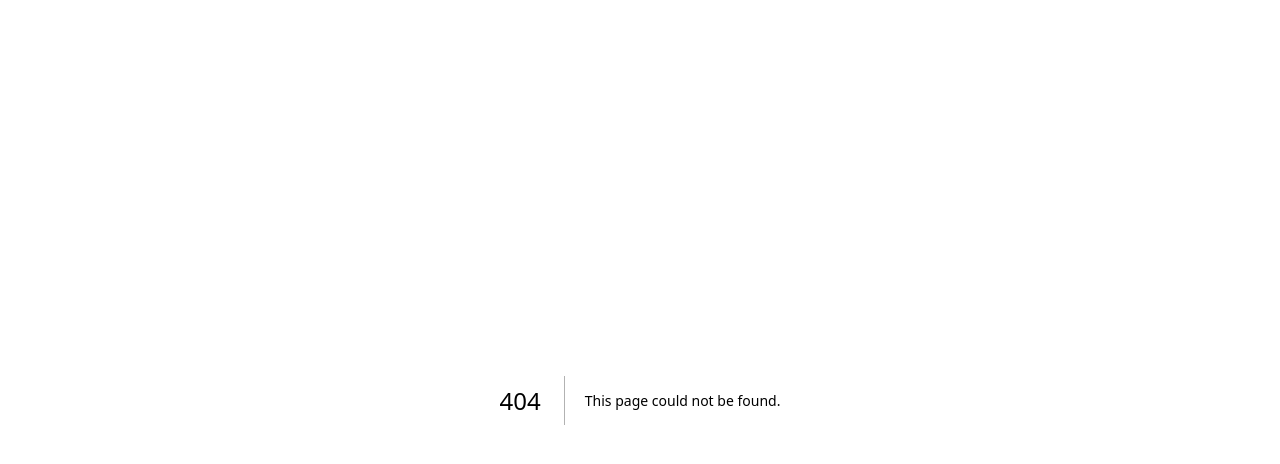
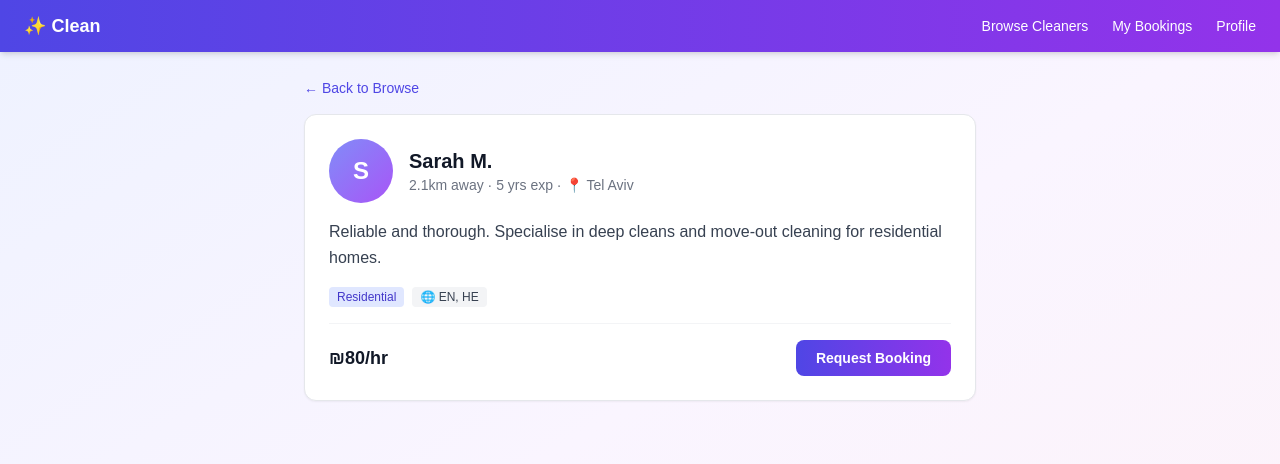
Before and after one commit to yasminshapochkin/CLEAN, a Next.js app: page /cleaners/1 in a window 1280 px wide. Before the commit this address had no page. Shown: the top 464 px of the page. Built offline with nearby package versions, Linux system fonts and the light colour scheme.

Commit message:
feat: add cleaner profile page linked from View Profile

```diff
--- a/app/(customer)/browse/page.tsx
+++ b/app/(customer)/browse/page.tsx
@@ -3,16 +3,7 @@ import Link from 'next/link'
 import { FilterBar } from './FilterBar'
 import { CleanerCard } from './CleanerCard'
 import { filterByLocation, sortCleaners } from '@/lib/cleanerSearch'
-import type { CleanerResult } from '@/lib/types/cleaner'
-
-const MOCK_CLEANERS: CleanerResult[] = [
-  { id: '1', full_name: 'Sarah M.', avatar_url: null, bio: 'Reliable and thorough. Specialise in deep cleans and move-out cleaning for residential homes.', service_types: ['residential'], hourly_rate: 80, years_experience: 5, languages: ['EN', 'HE'], distance_km: 2.1, area: 'Tel Aviv' },
-  { id: '2', full_name: 'David K.', avatar_url: null, bio: 'Expert in office and retail space cleaning. Fully insured and available on short notice.', service_types: ['commercial'], hourly_rate: 95, years_experience: 8, languages: ['EN', 'AR'], distance_km: 4.7, area: 'Haifa' },
-  { id: '3', full_name: 'Lena R.', avatar_url: null, bio: 'Friendly and detail-oriented. Available most weekdays. Eco-friendly products on request.', service_types: ['residential', 'commercial'], hourly_rate: 70, years_experience: 3, languages: ['RU', 'HE'], distance_km: 1.3, area: 'Tel Aviv' },
-  { id: '4', full_name: 'Moshe T.', avatar_url: null, bio: 'Professional cleaner with a focus on post-construction and deep cleaning services.', service_types: ['residential'], hourly_rate: 85, years_experience: 6, languages: ['HE'], distance_km: 3.5, area: 'Ramat Gan' },
-  { id: '5', full_name: 'Anna P.', avatar_url: null, bio: 'Experienced in both homes and small offices. References available upon request.', service_types: ['residential', 'commercial'], hourly_rate: 75, years_experience: 4, languages: ['RU', 'EN'], distance_km: 0.8, area: 'Tel Aviv' },
-  { id: '6', full_name: 'Yosef B.', avatar_url: null, bio: 'Specialise in large commercial spaces. Background-checked and professionally trained.', service_types: ['commercial'], hourly_rate: 100, years_experience: 10, languages: ['HE', 'EN'], distance_km: 6.2, area: 'Herzliya' },
-]
+import { MOCK_CLEANERS } from '@/lib/mockData/cleaners'
 
 type Props = {
   searchParams: { days?: string; timeOfDay?: string; type?: string; location?: string; sort?: string }
--- /dev/null
+++ b/app/(customer)/cleaners/[id]/CleanerProfile.tsx
@@ -0,0 +1,68 @@
+'use client'
+import Link from 'next/link'
+import type { CleanerResult } from '@/lib/types/cleaner'
+
+const SERVICE_BADGE: Record<string, string> = {
+  residential: 'bg-indigo-100 text-indigo-700',
+  commercial: 'bg-green-100 text-green-700',
+}
+
+export function CleanerProfile({ cleaner }: { cleaner: CleanerResult }) {
+  const initial = cleaner.full_name.charAt(0).toUpperCase()
+
+  return (
+    <div className="max-w-2xl mx-auto">
+      <Link href="/browse" className="text-sm text-indigo-600 hover:underline mb-4 inline-block">
+        ← Back to Browse
+      </Link>
+
+      <div className="bg-white rounded-xl p-6 shadow-sm border border-gray-200">
+        <div className="flex items-center gap-4 mb-4">
+          {cleaner.avatar_url ? (
+            <img
+              src={cleaner.avatar_url}
+              alt={cleaner.full_name}
+              className="w-16 h-16 rounded-full object-cover"
+            />
+          ) : (
+            <div className="w-16 h-16 rounded-full bg-gradient-to-br from-indigo-400 to-purple-500 flex items-center justify-center font-bold text-white text-2xl">
+              {initial}
+            </div>
+          )}
+          <div>
+            <h1 className="text-xl font-bold text-gray-900">{cleaner.full_name}</h1>
+            <p className="text-sm text-gray-500">
+              {cleaner.distance_km.toFixed(1)}km away · {cleaner.years_experience} yrs exp
+              {cleaner.area && <> · 📍 {cleaner.area}</>}
+            </p>
+          </div>
+        </div>
+
+        <p className="text-gray-700 leading-relaxed mb-4">{cleaner.bio}</p>
+
+        <div className="flex gap-2 flex-wrap mb-4">
+          {cleaner.service_types.map(type => (
+            <span key={type} className={`text-xs px-2 py-0.5 rounded font-medium ${SERVICE_BADGE[type] ?? 'bg-gray-100 text-gray-700'}`}>
+              {type.charAt(0).toUpperCase() + type.slice(1)}
+            </span>
+          ))}
+          {cleaner.languages.length > 0 && (
+            <span className="text-xs px-2 py-0.5 rounded bg-gray-100 text-gray-700">
+              🌐 {cleaner.languages.join(', ')}
+            </span>
+          )}
+        </div>
+
+        <div className="flex justify-between items-center pt-4 border-t border-gray-100">
+          <span className="text-lg font-bold text-gray-900">₪{cleaner.hourly_rate}/hr</span>
+          <button
+            type="button"
+            className="bg-gradient-to-r from-indigo-600 to-purple-600 hover:from-indigo-700 hover:to-purple-700 text-white px-5 py-2 rounded-lg text-sm font-semibold transition-colors"
+          >
+            Request Booking
+          </button>
+        </div>
+      </div>
+    </div>
+  )
+}
--- /dev/null
+++ b/app/(customer)/cleaners/[id]/page.tsx
@@ -0,0 +1,32 @@
+// PREVIEW MOCK — remove auth + inject fake data for visual testing. Revert before merging.
+import { notFound } from 'next/navigation'
+import Link from 'next/link'
+import { CleanerProfile } from './CleanerProfile'
+import { MOCK_CLEANERS } from '@/lib/mockData/cleaners'
+
+type Props = {
+  params: { id: string }
+}
+
+export default async function CleanerProfilePage({ params }: Props) {
+  const cleaner = MOCK_CLEANERS.find(c => c.id === params.id)
+
+  if (!cleaner) notFound()
+
+  return (
+    <div className="min-h-screen bg-gradient-to-br from-indigo-50 via-purple-50 to-pink-50">
+      <nav className="bg-gradient-to-r from-indigo-600 to-purple-600 text-white px-6 py-3 flex justify-between items-center shadow-md">
+        <span className="font-bold text-lg">✨ Clean</span>
+        <div className="flex gap-6 text-sm">
+          <Link href="/browse" className="hover:underline">Browse Cleaners</Link>
+          <Link href="/bookings" className="hover:underline">My Bookings</Link>
+          <Link href="/profile" className="hover:underline">Profile</Link>
+        </div>
+      </nav>
+
+      <div className="px-6 py-6">
+        <CleanerProfile cleaner={cleaner} />
+      </div>
+    </div>
+  )
+}
--- /dev/null
+++ b/lib/mockData/cleaners.ts
@@ -0,0 +1,10 @@
+import type { CleanerResult } from '@/lib/types/cleaner'
+
+export const MOCK_CLEANERS: CleanerResult[] = [
+  { id: '1', full_name: 'Sarah M.', avatar_url: null, bio: 'Reliable and thorough. Specialise in deep cleans and move-out cleaning for residential homes.', service_types: ['residential'], hourly_rate: 80, years_experience: 5, languages: ['EN', 'HE'], distance_km: 2.1, area: 'Tel Aviv' },
+  { id: '2', full_name: 'David K.', avatar_url: null, bio: 'Expert in office and retail space cleaning. Fully insured and available on short notice.', service_types: ['commercial'], hourly_rate: 95, years_experience: 8, languages: ['EN', 'AR'], distance_km: 4.7, area: 'Haifa' },
+  { id: '3', full_name: 'Lena R.', avatar_url: null, bio: 'Friendly and detail-oriented. Available most weekdays. Eco-friendly products on request.', service_types: ['residential', 'commercial'], hourly_rate: 70, years_experience: 3, languages: ['RU', 'HE'], distance_km: 1.3, area: 'Tel Aviv' },
+  { id: '4', full_name: 'Moshe T.', avatar_url: null, bio: 'Professional cleaner with a focus on post-construction and deep cleaning services.', service_types: ['residential'], hourly_rate: 85, years_experience: 6, languages: ['HE'], distance_km: 3.5, area: 'Ramat Gan' },
+  { id: '5', full_name: 'Anna P.', avatar_url: null, bio: 'Experienced in both homes and small offices. References available upon request.', service_types: ['residential', 'commercial'], hourly_rate: 75, years_experience: 4, languages: ['RU', 'EN'], distance_km: 0.8, area: 'Tel Aviv' },
+  { id: '6', full_name: 'Yosef B.', avatar_url: null, bio: 'Specialise in large commercial spaces. Background-checked and professionally trained.', service_types: ['commercial'], hourly_rate: 100, years_experience: 10, languages: ['HE', 'EN'], distance_km: 6.2, area: 'Herzliya' },
+]
```
Also changed, not shown: 1 other file (tests, documents, lock files or other folders).
